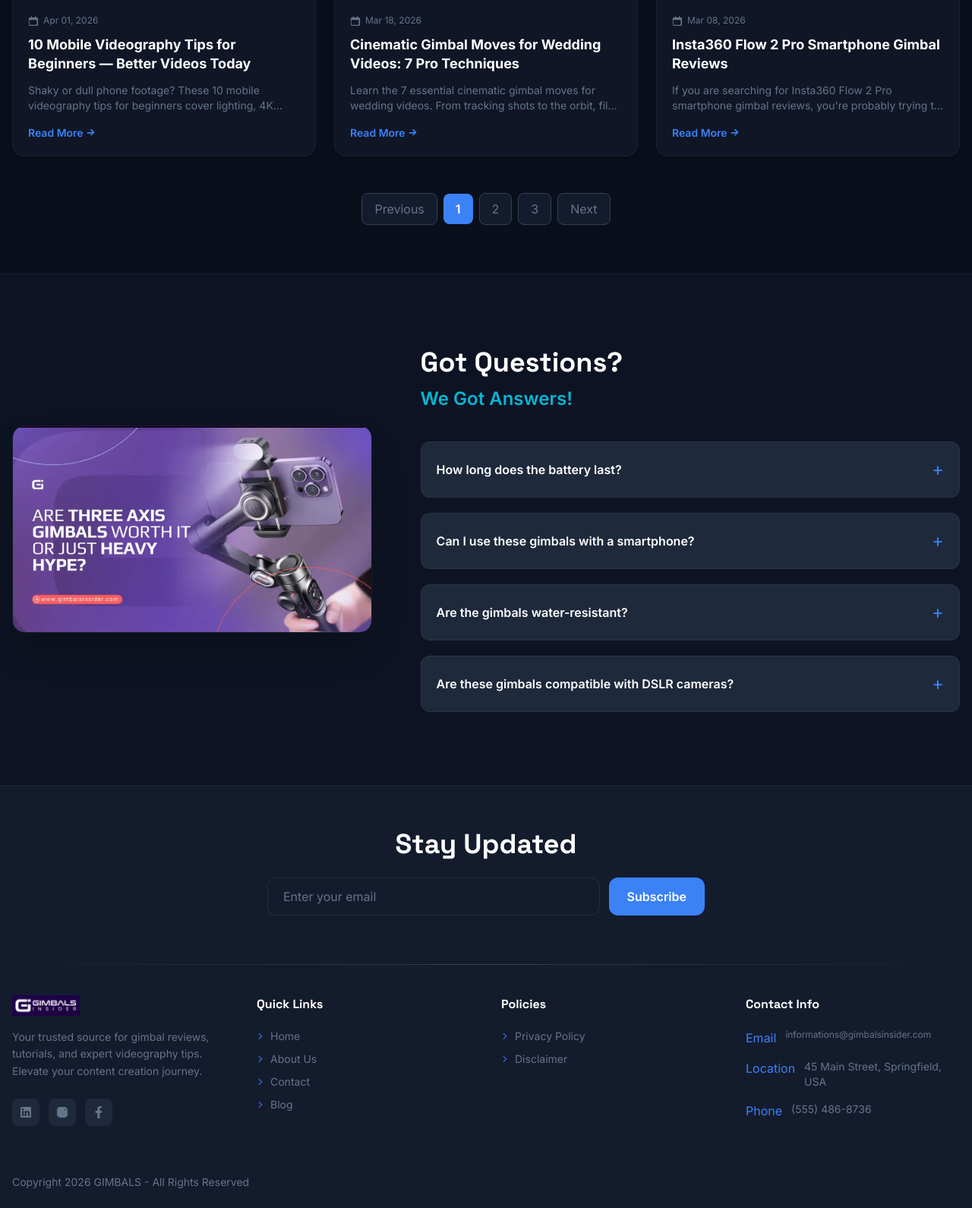
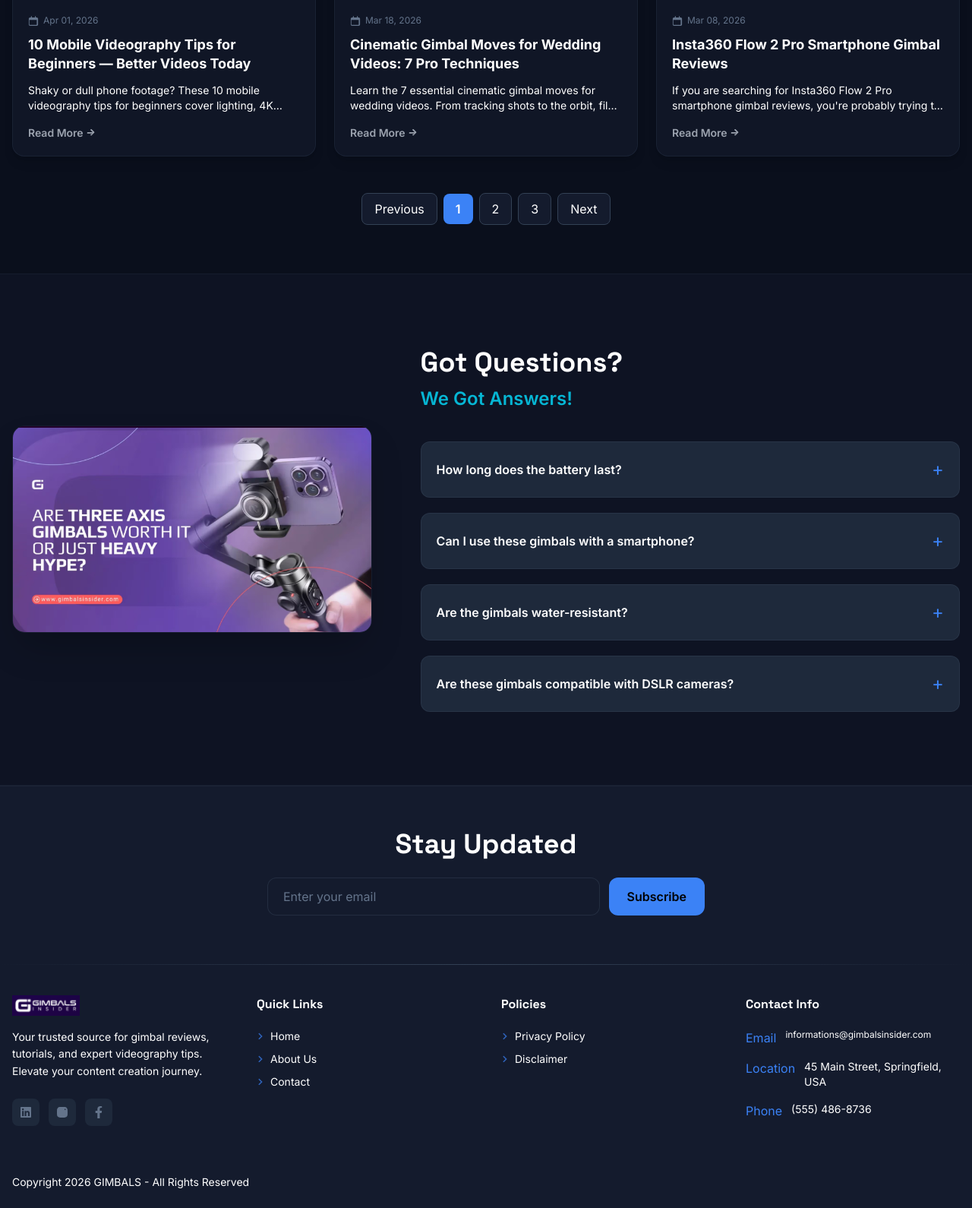
Before and after one commit to ahmednabeen/Gimbals, a Django app: page / in a window 1280 px wide. Shown: the part 1591-3181 px from the top of the page at 76% size. Run offline with Django 5.2, Linux system fonts and the light colour scheme; some libraries are stand-ins or nearby versions.

Commit message:
make final edit

```diff
--- a/templates/base.html
+++ b/templates/base.html
@@ -148,7 +148,7 @@
 
                 <button
                     type="submit"
-                    class="bg-accent hover:bg-accent/80 text-white font-semibold px-6 py-3 rounded-xl transition-all duration-300 hover:shadow-lg hover:shadow-accent/25 whitespace-nowrap">
+                    class="bg-accent hover:bg-accent/80 text-black font-semibold px-6 py-3 rounded-xl transition-all duration-300 hover:shadow-lg hover:shadow-accent/25 whitespace-nowrap">
                     Subscribe
                 </button>
             </form>
@@ -164,7 +164,7 @@
                     <div class="flex items-center gap-2 mb-4">
                         <img src="static/Images/logo.jpg" alt="Gimbals Insider Logo" class="h-7 w-auto object-contain"/>
                     </div>
-                    <p class="text-bg text-sm leading-relaxed mb-6">
+                    <p class="text-white text-sm leading-relaxed mb-6">
                         Your trusted source for gimbal reviews, tutorials, and expert videography tips. Elevate your content creation journey.
                     </p>
                     <div class="flex gap-3">
@@ -189,18 +189,18 @@
                 <!-- Quick Links -->
                 <div>
                     <h3 class="text-base font-bold font-display mb-5 text-white">Quick Links</h3>
-                    <ul class="space-y-2.5 text-sm text-bg">
+                    <ul class="space-y-2.5 text-sm text-white">
                         <li><a href="/" class="hover:text-accent flex items-center gap-2 transition"><svg xmlns="http://www.w3.org/2000/svg" viewBox="0 0 320 512" fill="currentColor" class="w-2.5 h-2.5 text-accent/70"><path d="M285.5 273L91.5 467c-9.4 9.4-24.6 9.4-33.9 0l-22.6-22.6c-9.4-9.4-9.4-24.6 0-33.9L188.5 256 35 102.5c-9.4-9.4-9.4-24.6 0-33.9L57.6 46c9.4-9.4 24.6-9.4 33.9 0l194 194c9.4 9.4 9.4 24.6 0 33.9z"/></svg>Home</a></li>
                         <li><a href="/about/" class="hover:text-accent flex items-center gap-2 transition"><svg xmlns="http://www.w3.org/2000/svg" viewBox="0 0 320 512" fill="currentColor" class="w-2.5 h-2.5 text-accent/70"><path d="M285.5 273L91.5 467c-9.4 9.4-24.6 9.4-33.9 0l-22.6-22.6c-9.4-9.4-9.4-24.6 0-33.9L188.5 256 35 102.5c-9.4-9.4-9.4-24.6 0-33.9L57.6 46c9.4-9.4 24.6-9.4 33.9 0l194 194c9.4 9.4 9.4 24.6 0 33.9z"/></svg>About Us</a></li>
                         <li><a href="/contact/" class="hover:text-accent flex items-center gap-2 transition"><svg xmlns="http://www.w3.org/2000/svg" viewBox="0 0 320 512" fill="currentColor" class="w-2.5 h-2.5 text-accent/70"><path d="M285.5 273L91.5 467c-9.4 9.4-24.6 9.4-33.9 0l-22.6-22.6c-9.4-9.4-9.4-24.6 0-33.9L188.5 256 35 102.5c-9.4-9.4-9.4-24.6 0-33.9L57.6 46c9.4-9.4 24.6-9.4 33.9 0l194 194c9.4 9.4 9.4 24.6 0 33.9z"/></svg>Contact</a></li>
-                        <li><a href="/blog/" class="hover:text-accent flex items-center gap-2 transition"><svg xmlns="http://www.w3.org/2000/svg" viewBox="0 0 320 512" fill="currentColor" class="w-2.5 h-2.5 text-accent/70"><path d="M285.5 273L91.5 467c-9.4 9.4-24.6 9.4-33.9 0l-22.6-22.6c-9.4-9.4-9.4-24.6 0-33.9L188.5 256 35 102.5c-9.4-9.4-9.4-24.6 0-33.9L57.6 46c9.4-9.4 24.6-9.4 33.9 0l194 194c9.4 9.4 9.4 24.6 0 33.9z"/></svg>Blog</a></li>
+                        {% comment %} <li><a href="/blog/" class="hover:text-accent flex items-center gap-2 transition"><svg xmlns="http://www.w3.org/2000/svg" viewBox="0 0 320 512" fill="currentColor" class="w-2.5 h-2.5 text-accent/70"><path d="M285.5 273L91.5 467c-9.4 9.4-24.6 9.4-33.9 0l-22.6-22.6c-9.4-9.4-9.4-24.6 0-33.9L188.5 256 35 102.5c-9.4-9.4-9.4-24.6 0-33.9L57.6 46c9.4-9.4 24.6-9.4 33.9 0l194 194c9.4 9.4 9.4 24.6 0 33.9z"/></svg>Blog</a></li> {% endcomment %}
                     </ul>
                 </div>
 
                 <!-- Policies -->
                 <div>
                     <h3 class="text-base font-bold font-display mb-5 text-white">Policies</h3>
-                    <ul class="space-y-2.5 text-sm text-bg">
+                    <ul class="space-y-2.5 text-sm text-white">
                         <li><a href="/privacy/" class="hover:text-accent flex items-center gap-2 transition"><svg xmlns="http://www.w3.org/2000/svg" viewBox="0 0 320 512" fill="currentColor" class="w-2.5 h-2.5 text-accent/70"><path d="M285.5 273L91.5 467c-9.4 9.4-24.6 9.4-33.9 0l-22.6-22.6c-9.4-9.4-9.4-24.6 0-33.9L188.5 256 35 102.5c-9.4-9.4-9.4-24.6 0-33.9L57.6 46c9.4-9.4 24.6-9.4 33.9 0l194 194c9.4 9.4 9.4 24.6 0 33.9z"/></svg>Privacy Policy</a></li>
                         <li><a href="/disclaimer/" class="hover:text-accent flex items-center gap-2 transition"><svg xmlns="http://www.w3.org/2000/svg" viewBox="0 0 320 512" fill="currentColor" class="w-2.5 h-2.5 text-accent/70"><path d="M285.5 273L91.5 467c-9.4 9.4-24.6 9.4-33.9 0l-22.6-22.6c-9.4-9.4-9.4-24.6 0-33.9L188.5 256 35 102.5c-9.4-9.4-9.4-24.6 0-33.9L57.6 46c9.4-9.4 24.6-9.4 33.9 0l194 194c9.4 9.4 9.4 24.6 0 33.9z"/></svg>Disclaimer</a></li>
                     </ul>
@@ -212,15 +212,15 @@
                     <ul class="space-y-4 text-sm text-bg">
                         <li class="flex items-start gap-3">
                             <span class="text-accent text-base">Email</span>
-                            <a href="mailto:informations@gimbalsinsider.com" class="hover:text-accent transition break-all text-xs">informations@gimbalsinsider.com</a>
+                            <a href="mailto:informations@gimbalsinsider.com" class="hover:text-accent text-white transition break-all text-xs">informations@gimbalsinsider.com</a>
                         </li>
                         <li class="flex items-start gap-3">
                             <span class="text-accent text-base">Location</span>
-                            <span>45 Main Street, Springfield, USA</span>
+                            <span class="text-white">45 Main Street, Springfield, USA</span>
                         </li>
                         <li class="flex items-start gap-3">
                             <span class="text-accent text-base">Phone</span>
-                            <span>(555) 486-8736</span>
+                            <span class="text-white">(555) 486-8736</span>
                         </li>
                     </ul>
                 </div>
@@ -228,7 +228,7 @@
             </div>
 
             <!-- Bottom Bar -->
-            <div class="pt-6 flex flex-col md:flex-row items-center text-sm text-bg gap-3">
+            <div class="pt-6 flex flex-col md:flex-row items-center text-sm text-white gap-3">
                 <p>Copyright 2026 GIMBALS - All Rights Reserved</p>
             </div>
         </div>
--- a/templates/index.html
+++ b/templates/index.html
@@ -236,7 +236,7 @@
                 <h2 class="not-italic text-4xl sm:text-3xl md:text-4xl lg:text-5xl leading-tight md:leading-normal tracking-[-0.01em] capitalize text-white text-center mb-4">
                     Latest Articles
                 </h2>
-                <p class="text-bg text-base md:text-lg max-w-2xl px-4 text-center">
+                <p class="text-white text-base md:text-lg max-w-2xl px-4 text-center">
                     Fresh insights, reviews, and tutorials from the gimbal world.
                 </p>
             </div>
@@ -251,7 +251,7 @@
                     <a href="/10-mbobile-videography-tips-for-beginners/">
                         <img src="https://admin.gimbalsinsider.com/api/media/file/10%20Mobile%20Videography%20Tips%20for%20Beginners%20%E2%80%94%20Better%20Videos%20Today-640x360.jpg" alt="10 Mobile Videography Tips for Beginners" class="w-full h-48 object-cover transition-transform duration-500 group-hover:scale-105"/>
                     </a>
-                    <span class="absolute top-3 left-3 bg-accent text-white text-xs font-bold px-3 py-1.5 rounded-full shadow-lg">Blog</span>
+                    <span class="absolute top-3 left-3 bg-accent text-black text-xs font-bold px-3 py-1.5 rounded-full shadow-lg">Blog</span>
                 </div>
 
                 <div class="p-5 flex-1 flex flex-col">
@@ -264,15 +264,15 @@
                         </span>
                     </div>
 
-                    <h3 class="text-lg font-bold font-display mb-3 group-hover:text-accent transition-colors duration-200 leading-snug">
+                    <h3 class="text-lg font-bold font-display mb-3 transition-colors duration-200 leading-snug">
                         <a href="/10-mbobile-videography-tips-for-beginners/">10 Mobile Videography Tips for Beginners — Better Videos Today</a>
                     </h3>
 
-                    <p class="text-bg text-sm mb-4 line-clamp-2 flex-1">
+                    <p class="text-white text-sm mb-4 line-clamp-2 flex-1">
                         Shaky or dull phone footage? These 10 mobile videography tips for beginners cover lighting, 4K settings, stability, and audio. Start shooting better videos today.
                     </p>
 
-                    <a href="/10-mbobile-videography-tips-for-beginners/" class="inline-flex items-center text-accent font-semibold text-sm hover:underline mt-auto group/link">
+                    <a href="/10-mbobile-videography-tips-for-beginners/" class="inline-flex items-center text-gray-400 font-semibold text-sm hover:underline mt-auto group/link">
                         Read More
                         <svg xmlns="http://www.w3.org/2000/svg" viewBox="0 0 448 512" fill="currentColor" class="w-3 h-3 ml-1 group-hover/link:translate-x-1 transition-transform">
                             <path d="M190.5 66.9l22.2-22.2c9.4-9.4 24.6-9.4 33.9 0l160 160c9.4 9.4 9.4 24.6 0 33.9l-160 160c-9.4 9.4-24.6 9.4-33.9 0l-22.2-22.2c-9.5-9.5-9.3-25 .4-34.3L311.4 288H24c-13.3 0-24-10.7-24-24v-32c0-13.3 10.7-24 24-24h287.4L190.9 101.2c-9.8-9.3-10-24.8-.4-34.3z"/>
@@ -300,15 +300,15 @@
                         </span>
                     </div>
 
-                    <h3 class="text-lg font-bold font-display mb-3 group-hover:text-accent transition-colors duration-200 leading-snug">
+                    <h3 class="text-lg font-bold font-display mb-3 transition-colors duration-200 leading-snug">
                         <a href="/cinematic-gimbal-moves-for-wedding-videos/">Cinematic Gimbal Moves for Wedding Videos: 7 Pro Techniques</a>
                     </h3>
 
-                    <p class="text-bg text-sm mb-4 line-clamp-2 flex-1">
+                    <p class="text-white text-sm mb-4 line-clamp-2 flex-1">
                         Learn the 7 essential cinematic gimbal moves for wedding videos. From tracking shots to the orbit, film every shot that looks smooth and cinematic.
                     </p>
 
-                    <a href="/cinematic-gimbal-moves-for-wedding-videos/" class="inline-flex items-center text-accent font-semibold text-sm hover:underline mt-auto group/link">
+                    <a href="/cinematic-gimbal-moves-for-wedding-videos/" class="inline-flex items-center text-gray-400 font-semibold text-sm hover:underline mt-auto group/link">
                         Read More
                         <svg xmlns="http://www.w3.org/2000/svg" viewBox="0 0 448 512" fill="currentColor" class="w-3 h-3 ml-1 group-hover/link:translate-x-1 transition-transform">
                             <path d="M190.5 66.9l22.2-22.2c9.4-9.4 24.6-9.4 33.9 0l160 160c9.4 9.4 9.4 24.6 0 33.9l-160 160c-9.4 9.4-24.6 9.4-33.9 0l-22.2-22.2c-9.5-9.5-9.3-25 .4-34.3L311.4 288H24c-13.3 0-24-10.7-24-24v-32c0-13.3 10.7-24 24-24h287.4L190.9 101.2c-9.8-9.3-10-24.8-.4-34.3z"/>
@@ -336,15 +336,15 @@
                         </span>
                     </div>
 
-                    <h3 class="text-lg font-bold font-display mb-3 group-hover:text-accent transition-colors duration-200 leading-snug">
+                    <h3 class="text-lg font-bold font-display mb-3 transition-colors duration-200 leading-snug">
                         <a href="/insta360-flow-2-pro-smartphone-gimbal-reviews/">Insta360 Flow 2 Pro Smartphone Gimbal Reviews</a>
                     </h3>
 
-                    <p class="text-bg text-sm mb-4 line-clamp-2 flex-1">
+                    <p class="text-white text-sm mb-4 line-clamp-2 flex-1">
                         If you are searching for Insta360 Flow 2 Pro smartphone gimbal reviews, you're probably trying to decide if this gimbal is actually useful.
                     </p>
 
-                    <a href="/insta360-flow-2-pro-smartphone-gimbal-reviews/" class="inline-flex items-center text-accent font-semibold text-sm hover:underline mt-auto group/link">
+                    <a href="/insta360-flow-2-pro-smartphone-gimbal-reviews/" class="inline-flex items-center text-gray-400 font-semibold text-sm hover:underline mt-auto group/link">
                         Read More
                         <svg xmlns="http://www.w3.org/2000/svg" viewBox="0 0 448 512" fill="currentColor" class="w-3 h-3 ml-1 group-hover/link:translate-x-1 transition-transform">
                             <path d="M190.5 66.9l22.2-22.2c9.4-9.4 24.6-9.4 33.9 0l160 160c9.4 9.4 9.4 24.6 0 33.9l-160 160c-9.4 9.4-24.6 9.4-33.9 0l-22.2-22.2c-9.5-9.5-9.3-25 .4-34.3L311.4 288H24c-13.3 0-24-10.7-24-24v-32c0-13.3 10.7-24 24-24h287.4L190.9 101.2c-9.8-9.3-10-24.8-.4-34.3z"/>
@@ -372,11 +372,11 @@
                         </span>
                     </div>
 
-                    <h3 class="text-lg font-bold font-display mb-3 group-hover:text-accent transition-colors duration-200 leading-snug">
+                    <h3 class="text-lg font-bold font-display mb-3 transition-colors duration-200 leading-snug">
                         <a href="/can-you-use-zoom-lens-on-gimbal/">Can You Use a Zoom Lens on a Gimbal Safely and Effectively?</a>
                     </h3>
 
-                    <p class="text-bg text-sm mb-4 line-clamp-2 flex-1">
+                    <p class="text-white text-sm mb-4 line-clamp-2 flex-1">
                         Yes, you absolutely can use a zoom lens on a gimbal, but you need to balance it correctly (often by setting the zoom halfway).
                     </p>
 
@@ -388,7 +388,7 @@
                             <span class="text-white text-sm font-medium">Shompod Hossain</span>
                         </div>
                     </div> {% endcomment %}
-                    <a href="/insta360-flow-2-pro-smartphone-gimbal-reviews/" class="inline-flex items-center text-accent font-semibold text-sm hover:underline mt-auto group/link">
+                    <a href="/insta360-flow-2-pro-smartphone-gimbal-reviews/" class="inline-flex items-center text-gray-400 font-semibold text-sm hover:underline mt-auto group/link">
                         Read More
                         <svg xmlns="http://www.w3.org/2000/svg" viewBox="0 0 448 512" fill="currentColor" class="w-3 h-3 ml-1 group-hover/link:translate-x-1 transition-transform">
                             <path d="M190.5 66.9l22.2-22.2c9.4-9.4 24.6-9.4 33.9 0l160 160c9.4 9.4 9.4 24.6 0 33.9l-160 160c-9.4 9.4-24.6 9.4-33.9 0l-22.2-22.2c-9.5-9.5-9.3-25 .4-34.3L311.4 288H24c-13.3 0-24-10.7-24-24v-32c0-13.3 10.7-24 24-24h287.4L190.9 101.2c-9.8-9.3-10-24.8-.4-34.3z"/>
@@ -416,11 +416,11 @@
                         </span>
                     </div>
 
-                    <h3 class="text-lg font-bold font-display mb-3 group-hover:text-accent transition-colors duration-200 leading-snug">
+                    <h3 class="text-lg font-bold font-display mb-3 transition-colors duration-200 leading-snug">
                         <a href="/is-the-dJI-osmo-7p-good-for-beginners/">Is the DJI Osmo 7P Good for Beginners? The Honest Answer</a>
                     </h3>
 
-                    <p class="text-bg text-sm mb-4 line-clamp-2 flex-1">
+                    <p class="text-white text-sm mb-4 line-clamp-2 flex-1">
                         The DJI Osmo Mobile 7P has been popping up a lot among creators lately. And with 1 in 4 individuals being a content creator...
                     </p>
 
@@ -432,7 +432,7 @@
                             <span class="text-white text-sm font-medium">Shompod Hossain</span>
                         </div>
                     </div> {% endcomment %}
-                    <a href="/insta360-flow-2-pro-smartphone-gimbal-reviews/" class="inline-flex items-center text-accent font-semibold text-sm hover:underline mt-auto group/link">
+                    <a href="/insta360-flow-2-pro-smartphone-gimbal-reviews/" class="inline-flex items-center text-gray-400 font-semibold text-sm hover:underline mt-auto group/link">
                         Read More
                         <svg xmlns="http://www.w3.org/2000/svg" viewBox="0 0 448 512" fill="currentColor" class="w-3 h-3 ml-1 group-hover/link:translate-x-1 transition-transform">
                             <path d="M190.5 66.9l22.2-22.2c9.4-9.4 24.6-9.4 33.9 0l160 160c9.4 9.4 9.4 24.6 0 33.9l-160 160c-9.4 9.4-24.6 9.4-33.9 0l-22.2-22.2c-9.5-9.5-9.3-25 .4-34.3L311.4 288H24c-13.3 0-24-10.7-24-24v-32c0-13.3 10.7-24 24-24h287.4L190.9 101.2c-9.8-9.3-10-24.8-.4-34.3z"/>
@@ -460,11 +460,11 @@
                         </span>
                     </div>
 
-                    <h3 class="text-lg font-bold font-display mb-3 group-hover:text-accent transition-colors duration-200 leading-snug">
+                    <h3 class="text-lg font-bold font-display mb-3 transition-colors duration-200 leading-snug">
                         <a href="/how-to-film-social-media-content-with-gimbal/">How to Film Social Media Content with Gimbal Like a Pro</a>
                     </h3>
 
-                    <p class="text-bg text-sm mb-4 line-clamp-2 flex-1">
+                    <p class="text-white text-sm mb-4 line-clamp-2 flex-1">
                         First things first, you must balance your camera or phone before you start filming. Sketch a rough storyboard...
                     </p>
 
@@ -476,7 +476,7 @@
                             <span class="text-white text-sm font-medium">Shompod Hossain</span>
                         </div>
                     </div> {% endcomment %}
-                    <a href="/insta360-flow-2-pro-smartphone-gimbal-reviews/" class="inline-flex items-center text-accent font-semibold text-sm hover:underline mt-auto group/link">
+                    <a href="/insta360-flow-2-pro-smartphone-gimbal-reviews/" class="inline-flex items-center text-gray-400 font-semibold text-sm hover:underline mt-auto group/link">
                         Read More
                         <svg xmlns="http://www.w3.org/2000/svg" viewBox="0 0 448 512" fill="currentColor" class="w-3 h-3 ml-1 group-hover/link:translate-x-1 transition-transform">
                             <path d="M190.5 66.9l22.2-22.2c9.4-9.4 24.6-9.4 33.9 0l160 160c9.4 9.4 9.4 24.6 0 33.9l-160 160c-9.4 9.4-24.6 9.4-33.9 0l-22.2-22.2c-9.5-9.5-9.3-25 .4-34.3L311.4 288H24c-13.3 0-24-10.7-24-24v-32c0-13.3 10.7-24 24-24h287.4L190.9 101.2c-9.8-9.3-10-24.8-.4-34.3z"/>
@@ -504,15 +504,15 @@
                         </span>
                     </div>
 
-                    <h3 class="text-lg font-bold font-display mb-3 group-hover:text-accent transition-colors duration-200 leading-snug">
+                    <h3 class="text-lg font-bold font-display mb-3 transition-colors duration-200 leading-snug">
                         <a href="/10-mbobile-videography-tips-for-beginners/">10 Mobile Videography Tips for Beginners — Better Videos Today</a>
                     </h3>
 
-                    <p class="text-bg text-sm mb-4 line-clamp-2 flex-1">
+                    <p class="text-white text-sm mb-4 line-clamp-2 flex-1">
                         Shaky or dull phone footage? These 10 mobile videography tips for beginners cover lighting, 4K settings, stability, and audio. Start shooting better videos today.
                     </p>
 
-                    <a href="/10-mbobile-videography-tips-for-beginners/" class="inline-flex items-center text-accent font-semibold text-sm hover:underline mt-auto group/link">
+                    <a href="/10-mbobile-videography-tips-for-beginners/" class="inline-flex items-center text-gray-400 font-semibold text-sm hover:underline mt-auto group/link">
                         Read More
                         <svg xmlns="http://www.w3.org/2000/svg" viewBox="0 0 448 512" fill="currentColor" class="w-3 h-3 ml-1 group-hover/link:translate-x-1 transition-transform">
                             <path d="M190.5 66.9l22.2-22.2c9.4-9.4 24.6-9.4 33.9 0l160 160c9.4 9.4 9.4 24.6 0 33.9l-160 160c-9.4 9.4-24.6 9.4-33.9 0l-22.2-22.2c-9.5-9.5-9.3-25 .4-34.3L311.4 288H24c-13.3 0-24-10.7-24-24v-32c0-13.3 10.7-24 24-24h287.4L190.9 101.2c-9.8-9.3-10-24.8-.4-34.3z"/>
@@ -540,15 +540,15 @@
                         </span>
                     </div>
 
-                    <h3 class="text-lg font-bold font-display mb-3 group-hover:text-accent transition-colors duration-200 leading-snug">
+                    <h3 class="text-lg font-bold font-display mb-3 transition-colors duration-200 leading-snug">
                         <a href="/cinematic-gimbal-moves-for-wedding-videos/">Cinematic Gimbal Moves for Wedding Videos: 7 Pro Techniques</a>
                     </h3>
 
-                    <p class="text-bg text-sm mb-4 line-clamp-2 flex-1">
+                    <p class="text-white text-sm mb-4 line-clamp-2 flex-1">
                         Learn the 7 essential cinematic gimbal moves for wedding videos. From tracking shots to the orbit, film every shot that looks smooth and cinematic.
                     </p>
 
-                    <a href="/cinematic-gimbal-moves-for-wedding-videos/" class="inline-flex items-center text-accent font-semibold text-sm hover:underline mt-auto group/link">
+                    <a href="/cinematic-gimbal-moves-for-wedding-videos/" class="inline-flex items-center text-gray-400 font-semibold text-sm hover:underline mt-auto group/link">
                         Read More
                         <svg xmlns="http://www.w3.org/2000/svg" viewBox="0 0 448 512" fill="currentColor" class="w-3 h-3 ml-1 group-hover/link:translate-x-1 transition-transform">
                             <path d="M190.5 66.9l22.2-22.2c9.4-9.4 24.6-9.4 33.9 0l160 160c9.4 9.4 9.4 24.6 0 33.9l-160 160c-9.4 9.4-24.6 9.4-33.9 0l-22.2-22.2c-9.5-9.5-9.3-25 .4-34.3L311.4 288H24c-13.3 0-24-10.7-24-24v-32c0-13.3 10.7-24 24-24h287.4L190.9 101.2c-9.8-9.3-10-24.8-.4-34.3z"/>
@@ -576,15 +576,15 @@
                         </span>
                     </div>
 
-                    <h3 class="text-lg font-bold font-display mb-3 group-hover:text-accent transition-colors duration-200 leading-snug">
+                    <h3 class="text-lg font-bold font-display mb-3 transition-colors duration-200 leading-snug">
                         <a href="/insta360-flow-2-pro-smartphone-gimbal-reviews/">Insta360 Flow 2 Pro Smartphone Gimbal Reviews</a>
                     </h3>
 
-                    <p class="text-bg text-sm mb-4 line-clamp-2 flex-1">
+                    <p class="text-white text-sm mb-4 line-clamp-2 flex-1">
                         If you are searching for Insta360 Flow 2 Pro smartphone gimbal reviews, you're probably trying to decide if this gimbal is actually useful.
                     </p>
 
-                    <a href="/insta360-flow-2-pro-smartphone-gimbal-reviews/" class="inline-flex items-center text-accent font-semibold text-sm hover:underline mt-auto group/link">
+                    <a href="/insta360-flow-2-pro-smartphone-gimbal-reviews/" class="inline-flex items-center text-gray-400 font-semibold text-sm hover:underline mt-auto group/link">
                         Read More
                         <svg xmlns="http://www.w3.org/2000/svg" viewBox="0 0 448 512" fill="currentColor" class="w-3 h-3 ml-1 group-hover/link:translate-x-1 transition-transform">
                             <path d="M190.5 66.9l22.2-22.2c9.4-9.4 24.6-9.4 33.9 0l160 160c9.4 9.4 9.4 24.6 0 33.9l-160 160c-9.4 9.4-24.6 9.4-33.9 0l-22.2-22.2c-9.5-9.5-9.3-25 .4-34.3L311.4 288H24c-13.3 0-24-10.7-24-24v-32c0-13.3 10.7-24 24-24h287.4L190.9 101.2c-9.8-9.3-10-24.8-.4-34.3z"/>
@@ -598,11 +598,11 @@
         <!-- Pagination (Optional Visual Placeholder) -->
         <div class="flex justify-center mt-12">
             <nav class="flex items-center gap-2">
-                <a href="#" class="px-4 py-2 bg-secondary border border-border rounded-lg text-bg hover:bg-accent hover:text-white hover:border-accent transition">Previous</a>
-                <a href="#" class="px-4 py-2 bg-accent text-white rounded-lg font-semibold">1</a>
-                <a href="#" class="px-4 py-2 bg-secondary border border-border rounded-lg text-bg hover:bg-accent hover:text-white hover:border-accent transition">2</a>
-                <a href="#" class="px-4 py-2 bg-secondary border border-border rounded-lg text-bg hover:bg-accent hover:text-white hover:border-accent transition">3</a>
-                <a href="#" class="px-4 py-2 bg-secondary border border-border rounded-lg text-bg hover:bg-accent hover:text-white hover:border-accent transition">Next</a>
+                <a href="#" class="px-4 py-2 bg-secondary border border-border rounded-lg text-white hover:bg-accent hover:text-black hover:border-accent transition">Previous</a>
+                <a href="#" class="px-4 py-2 bg-accent text-white hover:bg-accent hover:text-black rounded-lg font-semibold">1</a>
+                <a href="#" class="px-4 py-2 bg-secondary border border-border rounded-lg text-white hover:bg-accent hover:text-black hover:border-accent transition">2</a>
+                <a href="#" class="px-4 py-2 bg-secondary border border-border rounded-lg text-white hover:bg-accent hover:text-black hover:border-accent transition">3</a>
+                <a href="#" class="px-4 py-2 bg-secondary border border-border rounded-lg text-white hover:bg-accent hover:text-black hover:border-accent transition">Next</a>
             </nav>
         </div>
 
```
